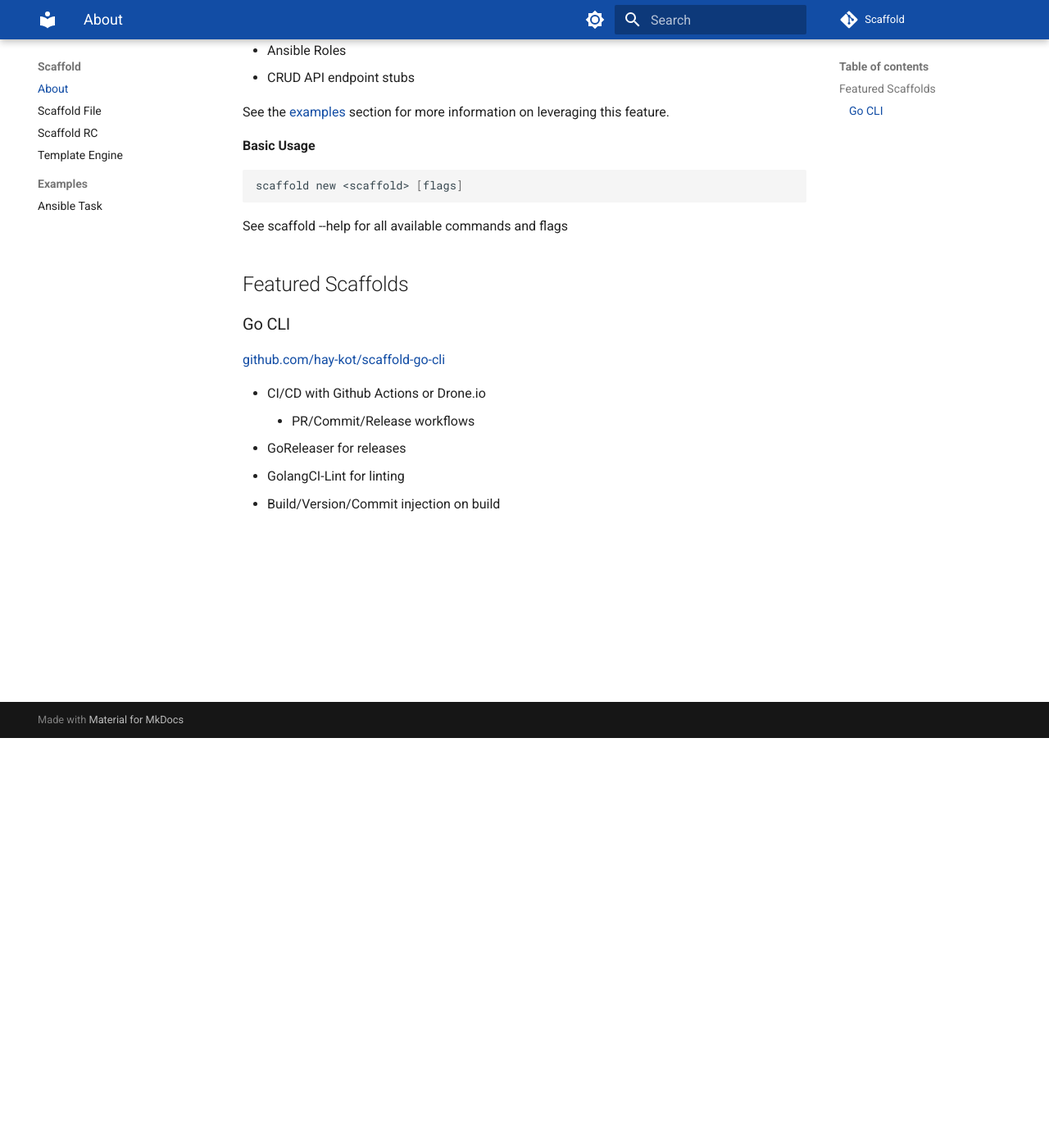
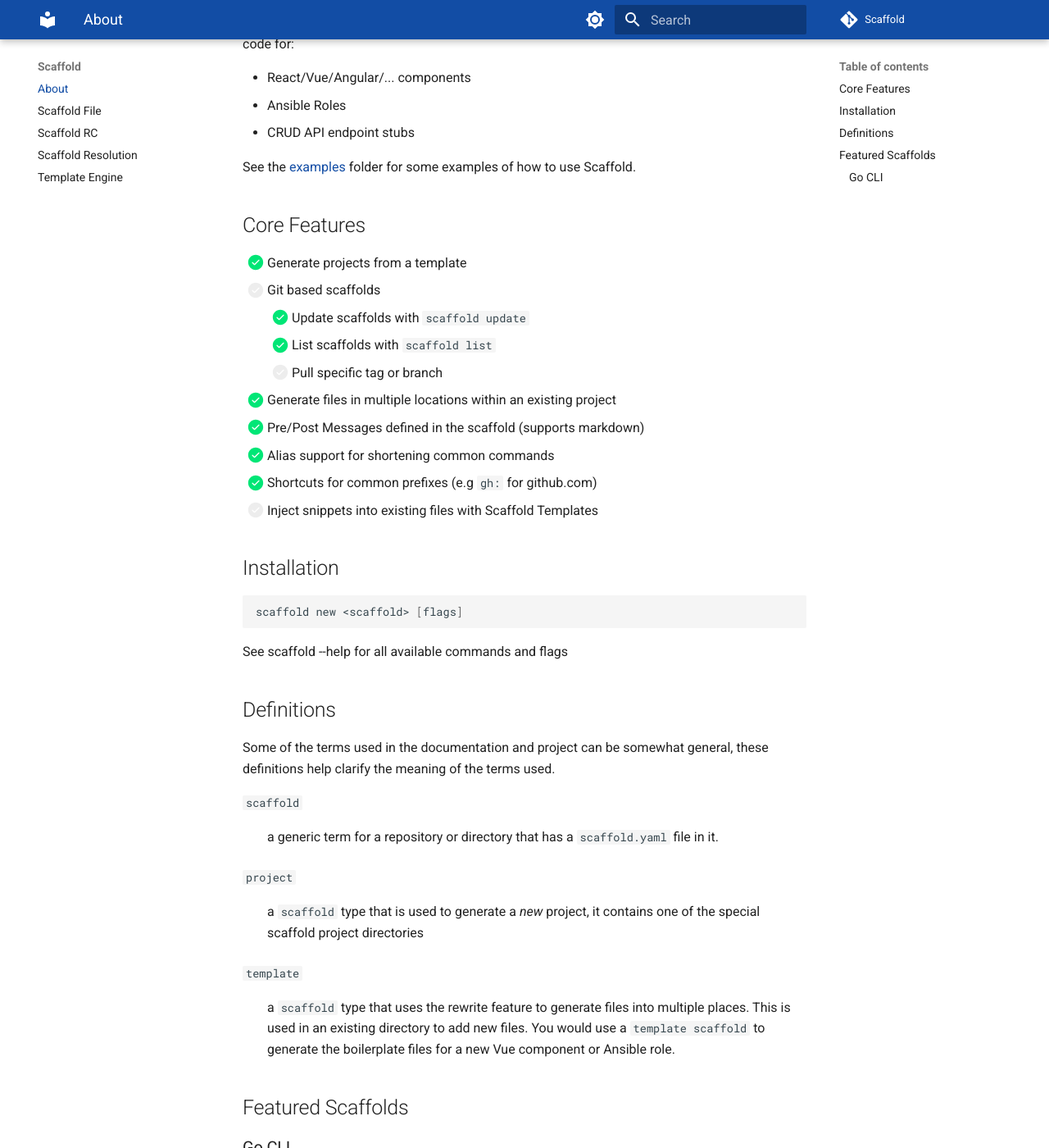
Before and after one commit to hay-kot/scaffold, an MkDocs documentation site: the page built from docs/docs/index.md, in a window 1280 px wide and 1400 px high, scrolled down 500 px. Shown: the whole window at 82% size. Built offline with MkDocs 1.6.1 and Material for MkDocs 9.7.7, drawn with Linux system fonts in a browser that asks for light colours; comment, search, counter and statistics services are not loaded; some of the changed text lies outside the part shown.

Commit message:
update docs

````diff
--- a/docs/docs/index.md
+++ b/docs/docs/index.md
@@ -7,21 +7,53 @@ title: About
 
 Scaffold is a project generation tool similar to [cookiecutter](https://github.com/cookiecutter/cookiecutter) written in Go that leverages the Go template engine to generate projects from a template. It is designed to be used with git or the local file system with a built in "scaffold" management system for versions and templates.
 
-What set's Scaffold apart from projects like cookiecutter is the ability to define reusable scaffolds within a project to help bootstrap code changes in new projects. You're able to use a `.scaffolds` directory within a project to define a scaffold that can generate files in multiple locations around your project. This is useful for generating boilerplate starter code for:
+What set's Scaffold apart from projects like cookiecutter is the ability to define reusable scaffolds called `template scaffolds` within a project to help bootstrap code changes in new projects.
+
+You're able to use a `.scaffolds` directory within a project to define a scaffold that can generate files in multiple locations around your project. This is useful for generating boilerplate starter code for:
 
 - React/Vue/Angular/... components
 - Ansible Roles
 - CRUD API endpoint stubs
 
-See the [examples](#examples) section for more information on leveraging this feature.
+See the [examples](https://github.com/hay-kot/scaffold/tree/main/.examples) folder for some examples of how to use Scaffold.
 
-**Basic Usage**
+## Core Features
+
+- [x] Generate projects from a template
+- [ ] Git based scaffolds
+    - [x] Update scaffolds with `scaffold update`
+    - [x] List scaffolds with `scaffold list`
+    - [ ] Pull specific tag or branch
+- [x] Generate files in multiple locations within an existing project
+- [x] Pre/Post Messages defined in the scaffold (supports markdown)
+- [x] Alias support for shortening common commands
+- [x] Shortcuts for common prefixes (e.g `gh:` for github.com)
+- [ ] Inject snippets into existing files with Scaffold Templates
+
+## Installation
 
 ```sh
 scaffold new <scaffold> [flags]
 ```
 
 See scaffold --help for all available commands and flags
+
+
+## Definitions
+
+Some of the terms used in the documentation and project can be somewhat general, these definitions help clarify the meaning of the terms used.
+
+`scaffold`
+
+:   a generic term for a repository or directory that has a `scaffold.yaml` file in it.
+
+`project`
+
+:   a `scaffold` type that is used to generate a _new_ project, it contains one of the special scaffold project directories
+
+`template`
+
+:   a `scaffold` type that uses the rewrite feature to generate files into multiple places. This is used in an existing directory to add new files. You would use a `template scaffold` to generate the boilerplate files for a new Vue component or Ansible role.
 
 
 ## Featured Scaffolds
--- a/docs/mkdocs.yml
+++ b/docs/mkdocs.yml
@@ -38,13 +38,16 @@ markdown_extensions:
       emoji_generator: !!python/name:materialx.emoji.to_svg
   - def_list
   - pymdownx.highlight
-  - pymdownx.superfences
+  - pymdownx.superfences:
+      custom_fences:
+        - name: mermaid
+          class: mermaid
+          format: !!python/name:pymdownx.superfences.fence_code_format
   - pymdownx.tasklist:
       custom_checkbox: true
   - admonition
   - attr_list
   - pymdownx.tabbed
-  - pymdownx.superfences
 
 extra_css:
   - assets/css/extras.css
````
Also changed, not shown: docs/docs/examples/ansible-task.md (deleted, +0 -52 lines), docs/docs/scaffold-file.md (+24 -16 lines), docs/docs/scaffold-rc.md (+1 -1 lines), docs/docs/scaffold-resolution.md (added, +28 -0 lines).
